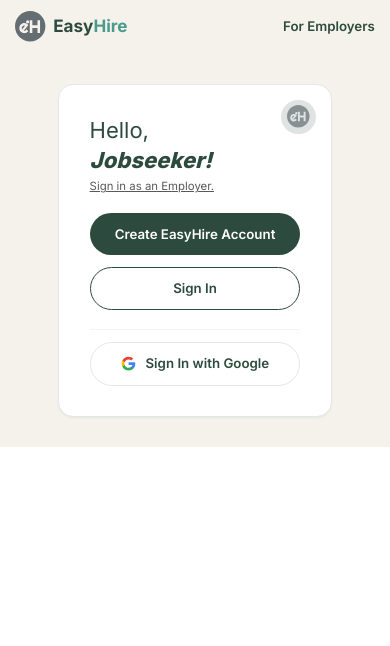
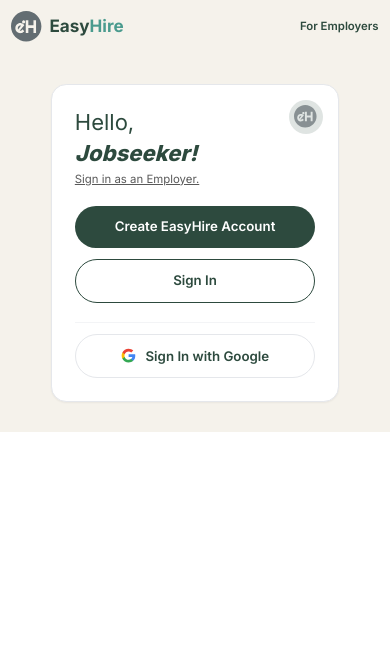
Before and after one commit to kelgoggie/easyhire_revised, a Django app: page /login/ in a window 390 px wide. Shown: the top 646 px of the page. Run offline with Django 5.2, Linux system fonts and the light colour scheme; parts of the project's set-up code (start-up, migrations or seed data) failed here and were passed over; some libraries are stand-ins or nearby versions.

Commit message:
phone layout fixes

```diff
--- a/templates/public/login_jobseeker.html
+++ b/templates/public/login_jobseeker.html
@@ -9,21 +9,21 @@
 <div>
 
   <!-- Navbar -->
-  <nav class="bg-surface px-4 sm:px-8 py-3 flex items-center justify-between shadow-sm">
-    <a href="/" class="flex items-center gap-2">
-      <img src="{% static 'images/navbar_logo.svg' %}" alt="EasyHire" class="w-8 h-8 sm:w-9 sm:h-9">
-      <span class="font-bold text-lg sm:text-xl">
+  <nav class="bg-surface px-3 sm:px-8 py-3 flex items-center justify-between gap-2 shadow-sm">
+    <a href="/" class="flex items-center gap-2 min-w-0">
+      <img src="{% static 'images/navbar_logo.svg' %}" alt="EasyHire" class="w-8 h-8 sm:w-9 sm:h-9 flex-shrink-0">
+      <span class="font-bold text-lg sm:text-xl truncate">
         <span class="text-primary">Easy</span><span class="text-teal">Hire</span>
       </span>
     </a>
-    <div class="flex items-center gap-4 sm:gap-8">
+    <div class="flex items-center gap-4 sm:gap-8 flex-shrink-0">
       <div class="hidden md:flex items-center gap-6 text-sm">
         <a href="/about/" class="text-muted hover:text-primary transition">About</a>
         <a href="/jobs/" class="text-muted hover:text-primary transition">Jobs</a>
         <a href="/analytics/" class="text-muted hover:text-primary transition">Analytics</a>
         <a href="/employers/login/" class="text-primary font-semibold hover:text-teal transition">EasyHire for Employers</a>
       </div>
-      <a href="/employers/login/" class="md:hidden text-primary text-sm font-semibold hover:text-teal transition">For Employers</a>
+      <a href="/employers/login/" class="md:hidden text-primary text-xs font-semibold hover:text-teal transition whitespace-nowrap">For Employers</a>
     </div>
   </nav>
 
@@ -31,12 +31,12 @@
   <div class="flex flex-col md:flex-row min-h-[calc(100vh_-_3.75rem)]">
 
     <!-- Left panel -->
-    <div class="w-full md:w-1/2 bg-surface flex items-center justify-center py-8 md:py-12 px-4 sm:px-8">
-      {# Fixed 288px card on all screen sizes — desktop-oriented look but   #}
-      {# centered on mobile viewports so it reads as a compact login pill,  #}
-      {# not a wall-to-wall panel. `mx-auto` handles centering when the     #}
-      {# parent's justify-center is unavailable (fallback CSS scenario).    #}
-      <div class="bg-white border border-gray-200 rounded-2xl p-8 w-72 mx-auto shadow-sm relative">
+    <div class="w-full md:w-1/2 bg-surface flex items-center justify-center py-8 md:py-12 px-3 sm:px-8">
+      {# 288px card centered on the panel. `w-full max-w-[288px]` lets it   #}
+      {# shrink to fit sub-320px viewports (older Android / iPhone SE)      #}
+      {# instead of overflowing when the outer padding + fixed width sum    #}
+      {# past the screen edge.                                              #}
+      <div class="bg-white border border-gray-200 rounded-2xl p-6 sm:p-8 w-full max-w-[288px] mx-auto shadow-sm relative">
 
         <!-- eH icon -->
         <div class="absolute top-4 right-4 w-9 h-9 rounded-full bg-primary/15 flex items-center justify-center overflow-hidden">
```
Also changed, not shown: templates/employers/login.html (+6 -5 lines), templates/employers/register_step1.html (+4 -4 lines), templates/public/register_step1_jobseeker.html (+8 -8 lines).
